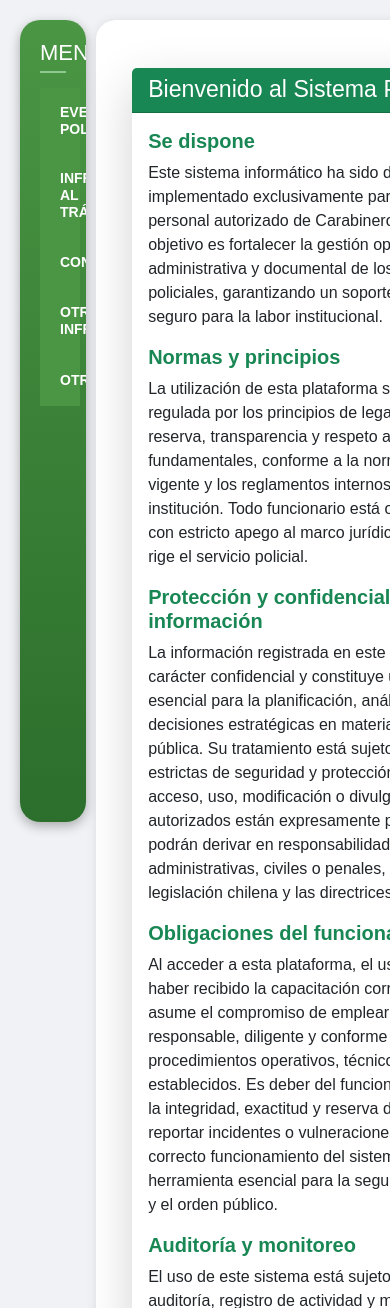
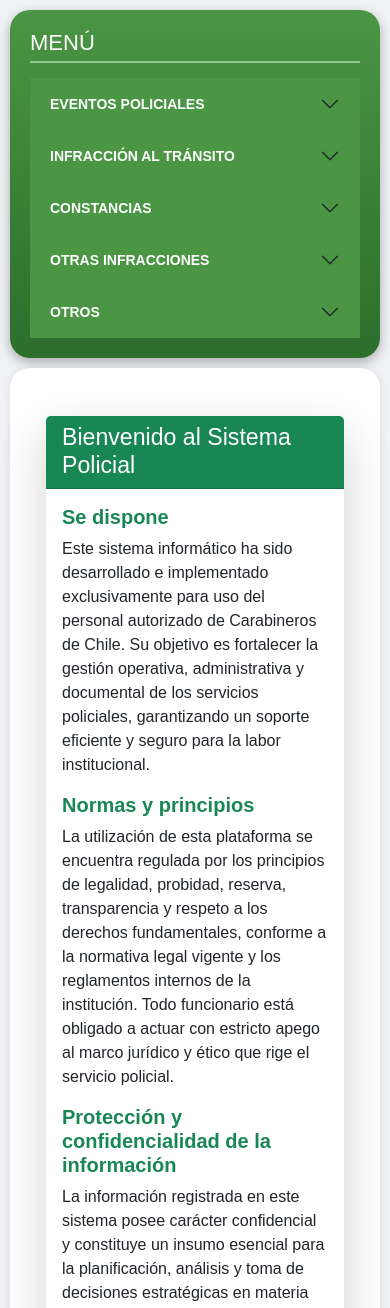
Before and after one commit to ELResidenteX/SistemasPoliciales, a Django app: page /funcionarios/ in a window 390 px wide; the page is wider, and only the part inside the window is pictured. Shown: the top 1308 px of that part. Run offline with Django 4.2, Linux system fonts and the light colour scheme; the visitor is signed in with stand-in values (Sample User, id 1); data that the repository does not hold is empty.

Commit message:
fix: responde base.html

```diff
--- a/core/templates/base.html
+++ b/core/templates/base.html
@@ -8,9 +8,28 @@
     <!-- Bootstrap 5 -->
     <link href="https://cdn.jsdelivr.net/npm/bootstrap@5.3.3/dist/css/bootstrap.min.css" rel="stylesheet">
     <link rel="stylesheet" href="{% static 'core/styles.css' %}">
+    <style>
+        /* Responsividad: Sidebar y contenido se apilan en pantallas chicas */
+        @media (max-width: 992px) {
+            .layout-container {
+                flex-direction: column;
+            }
+
+            .sidebar {
+                width: 100%;
+                height: auto;
+                margin: 0 0 10px 0;
+            }
+
+            .main {
+                margin: 0;
+                padding: 20px;
+            }
+        }
+    </style>
 </head>
 <body>
-<div class="d-flex">
+<div class="d-flex layout-container">
 
     <!-- Sidebar fija -->
     <div class="sidebar">
@@ -102,14 +121,10 @@
                     <div class="accordion-body p-2">
                         <ul class="list-unstyled">
                             <li><a href="{% url 'cambio_clave' %}" class="text-white d-block py-1">Cambio de clave</a></li>
-
                             <li><a href="{% url 'manuales_usuario' %}" class="text-white d-block py-1">Manuales</a></li>
-
-
                             {% if request.user.perfilusuario.rol == "super_admin" or request.user.perfilusuario.rol == "administrador" %}
                                 <li><a href="{% url 'crear_usuario' %}" class="text-white d-block py-1">Configuración de usuarios</a></li>
                             {% endif %}
-
                             <li><a href="{% url 'logout' %}" class="text-white d-block py-1">Salir</a></li>
                         </ul>
                     </div>
@@ -121,8 +136,6 @@
 
     <!-- Panel principal de contenido -->
     <div class="main flex-grow-1 p-4">
-
-        <!-- ✅ Información del usuario con validación -->
         {% if request.user.is_authenticated and request.user.perfilusuario %}
         <div class="alert alert-success mb-4 rounded-3 shadow-sm" role="alert" style="font-size: 0.95rem;">
             <strong>Usuario:</strong> {{ request.user.username }} &nbsp; | &nbsp;
@@ -132,7 +145,6 @@
 
         {% block content %}
         {% include "core/presentacion.html" %}
-
         {% endblock %}
     </div>
 
```
